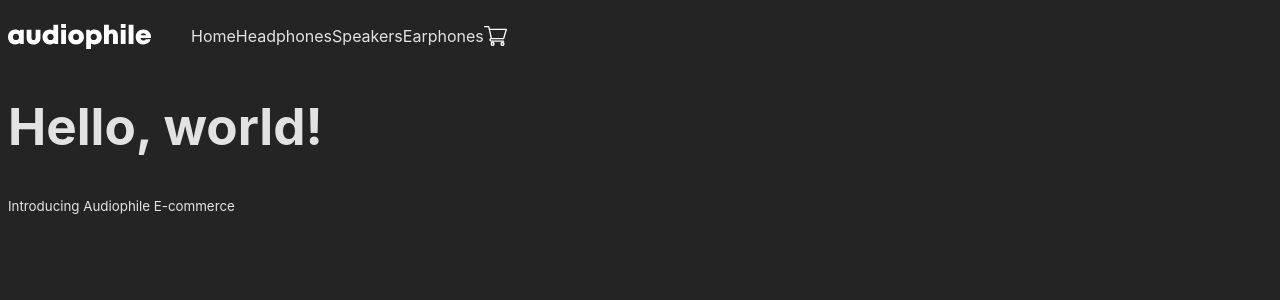
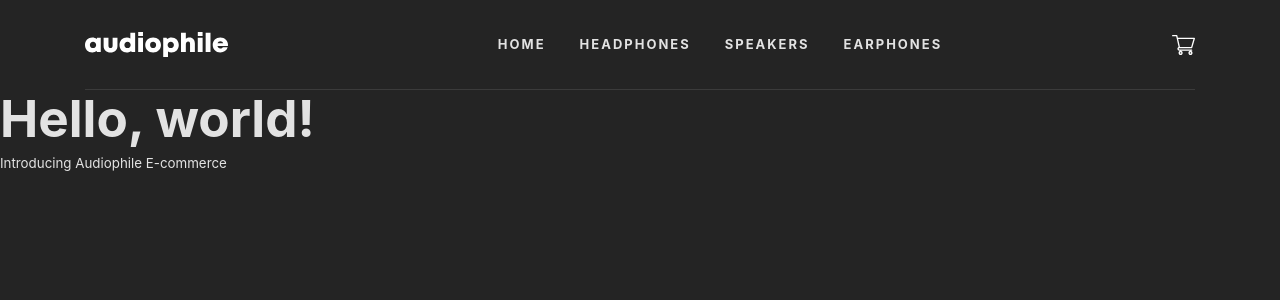
Before and after one commit to zowieerickson/audiophile-ecommerce-website, a React (Vite) app: page / in a window 1280 px wide. Shown: the top 300 px of the page. Built offline with nearby package versions, Linux system fonts and the light colour scheme.

Commit message:
Complete Nav layout for large viewport

```diff
--- a/src/index.css
+++ b/src/index.css
@@ -46,3 +46,26 @@ button:focus,
 button:focus-visible {
   outline: 4px auto -webkit-focus-ring-color;
 }
+
+/* CSS Reset */
+*, *::before, *::after {
+  box-sizing: border-box;
+}
+
+* {
+  margin: 0;
+}
+
+img, picture, video, canvas, svg {
+  display: block;
+  max-width: 100%;
+}
+
+input, button, textarea, select {
+  font: inherit;
+}
+
+#root, #__next {
+  isolation: isolate;
+}
+/* End of CSS Reset */
--- a/src/styles/nav.css
+++ b/src/styles/nav.css
@@ -1,10 +1,24 @@
 nav {
     display: flex;
     align-items: center;
+    justify-content: space-between;
+    max-width: 1110px;
+    margin: 32px auto 0;
+    padding-bottom: 32px;
+    border-bottom: 1px solid rgba(151, 151, 151, .2);
 }
 
 .nav-list {
     display: flex;
+    gap: 34px;
+}
+
+.nav-list li {
+    font-size: 13px;
+    font-weight: 700;
+    line-height: 25px; /* 192.308% */
+    letter-spacing: 2px;
+    text-transform: uppercase;
 }
 
 .nav-logo {
```
